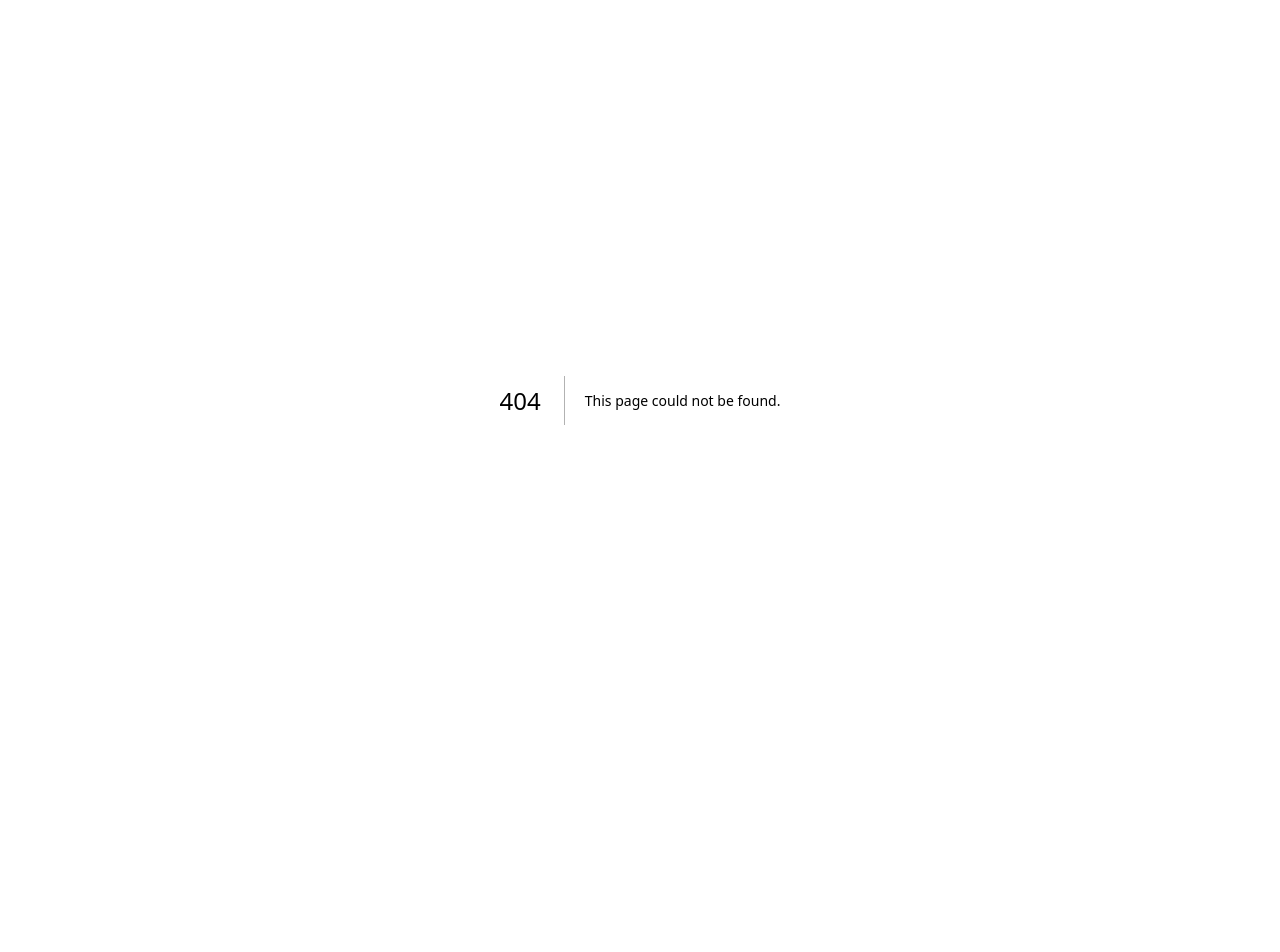
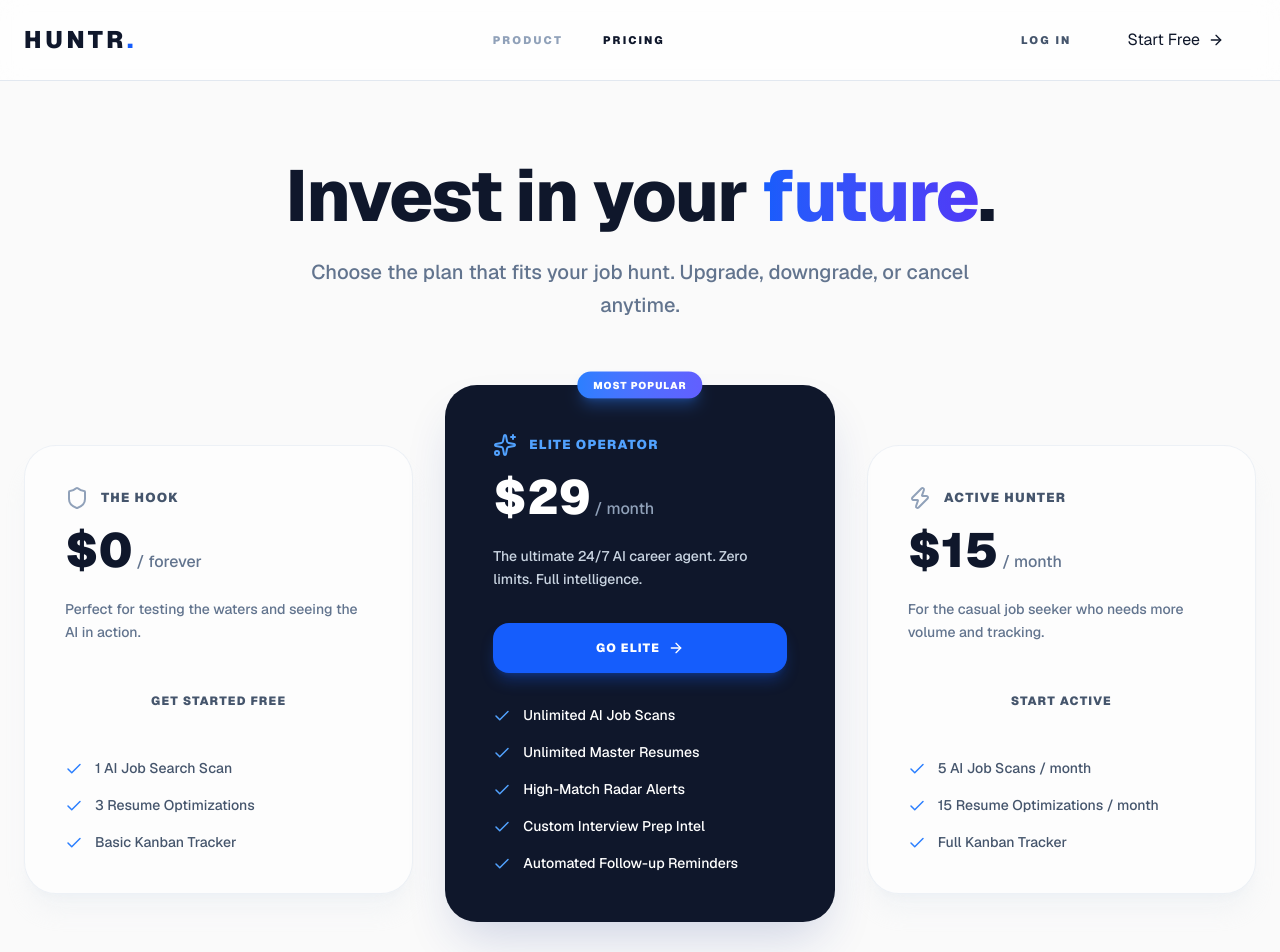
Before and after one commit to hunterom-pe/huntr-v2, a Next.js app: page /pricing in a window 1280 px wide. Before the commit this address had no page. Shown: the top 952 px of the page. Before the commit the page ends 800 px from the top, so only its background shows below. Built offline with nearby package versions, Linux system fonts and the light colour scheme.

Commit message:
feat: Add public pricing page with SaaS tier layout and update navigation

```diff
--- a/src/app/page.tsx
+++ b/src/app/page.tsx
@@ -16,6 +16,9 @@
           <nav className="flex items-center gap-6">
             <Link href="#how-it-works" className="hidden md:block text-xs font-bold text-slate-500 hover:text-slate-900 transition-colors uppercase tracking-widest">
               How it Works
+            </Link>
+            <Link href="/pricing" className="hidden md:block text-xs font-bold text-slate-500 hover:text-slate-900 transition-colors uppercase tracking-widest">
+              Pricing
             </Link>
             <Link href="/login" className="px-8 py-3 bg-[#F1F4F9] text-slate-700 text-[11px] font-black uppercase tracking-widest rounded-xl hover:bg-[#E2E8F0] transition-all">
               Sign In
--- /dev/null
+++ b/src/app/pricing/page.tsx
@@ -0,0 +1,138 @@
+"use client";
+
+import Link from "next/link";
+import { Check, ArrowRight, Sparkles, Zap, Shield } from "lucide-react";
+
+export default function PricingPage() {
+  return (
+    <div className="min-h-screen bg-[#fafafa] selection:bg-blue-200">
+      {/* Navigation */}
+      <nav className="fixed w-full z-50 top-0 transition-all duration-300 bg-white/70 backdrop-blur-md border-b border-slate-200">
+        <div className="max-w-7xl mx-auto px-6 h-20 flex items-center justify-between">
+          <Link href="/" className="flex items-center group">
+            <span className="text-2xl font-black tracking-[0.15em] text-slate-900 group-hover:text-blue-600 transition-colors">
+              HUNTR<span className="text-blue-600">.</span>
+            </span>
+          </Link>
+          <div className="hidden md:flex items-center gap-10">
+            <Link href="/" className="text-[11px] font-black uppercase tracking-[0.2em] text-slate-400 hover:text-slate-900 transition-colors">Product</Link>
+            <Link href="/pricing" className="text-[11px] font-black uppercase tracking-[0.2em] text-slate-900">Pricing</Link>
+          </div>
+          <div className="flex items-center gap-6">
+            <Link href="/login" className="text-[11px] font-black uppercase tracking-[0.2em] text-slate-600 hover:text-slate-900 transition-colors">Log In</Link>
+            <Link href="/onboarding" className="btn-primary px-8 py-3.5 hidden sm:flex items-center gap-2">
+              Start Free <ArrowRight size={16} />
+            </Link>
+          </div>
+        </div>
+      </nav>
+
+      {/* Hero Section */}
+      <div className="pt-40 pb-20 px-6 text-center">
+        <h1 className="text-5xl md:text-7xl font-extrabold text-slate-900 tracking-tight mb-6">
+          Invest in your <span className="text-transparent bg-clip-text bg-gradient-to-r from-blue-600 to-indigo-600">future</span>.
+        </h1>
+        <p className="text-lg md:text-xl text-slate-500 max-w-2xl mx-auto font-medium leading-relaxed">
+          Choose the plan that fits your job hunt. Upgrade, downgrade, or cancel anytime.
+        </p>
+      </div>
+
+      {/* Pricing Cards */}
+      <div className="max-w-7xl mx-auto px-6 pb-40">
+        <div className="grid md:grid-cols-3 gap-8 items-center">
+
+          {/* Free Tier */}
+          <div className="glass-card p-10 bg-white/60 border border-slate-200/60 rounded-[32px] shadow-xl shadow-slate-200/30">
+            <div className="flex items-center gap-3 mb-4">
+              <Shield className="text-slate-400" size={24} />
+              <h3 className="text-[13px] font-black uppercase tracking-widest text-slate-600">The Hook</h3>
+            </div>
+            <div className="mb-6">
+              <span className="text-5xl font-black text-slate-900">$0</span>
+              <span className="text-slate-500 font-medium"> / forever</span>
+            </div>
+            <p className="text-[14px] text-slate-500 font-medium mb-8 leading-relaxed">Perfect for testing the waters and seeing the AI in action.</p>
+            <Link href="/onboarding" className="btn-glass w-full py-4 mb-8 flex justify-center text-[12px] font-black uppercase tracking-widest text-slate-600 hover:text-slate-900">
+              Get Started Free
+            </Link>
+            <ul className="space-y-4">
+              <li className="flex items-start gap-3 text-[14px] text-slate-600 font-medium">
+                <Check className="text-blue-500 mt-0.5 shrink-0" size={18} /> 1 AI Job Search Scan
+              </li>
+              <li className="flex items-start gap-3 text-[14px] text-slate-600 font-medium">
+                <Check className="text-blue-500 mt-0.5 shrink-0" size={18} /> 3 Resume Optimizations
+              </li>
+              <li className="flex items-start gap-3 text-[14px] text-slate-600 font-medium">
+                <Check className="text-blue-500 mt-0.5 shrink-0" size={18} /> Basic Kanban Tracker
+              </li>
+            </ul>
+          </div>
+
+          {/* Elite Tier (Middle - Highlighted) */}
+          <div className="glass-card p-12 bg-slate-900 border-slate-800 rounded-[32px] shadow-2xl shadow-blue-900/20 relative transform md:-translate-y-4">
+            <div className="absolute top-0 left-1/2 -translate-x-1/2 -translate-y-1/2 bg-gradient-to-r from-blue-500 to-indigo-500 text-white text-[10px] font-black uppercase tracking-widest px-4 py-1.5 rounded-full shadow-lg shadow-blue-500/30">
+              Most Popular
+            </div>
+            <div className="flex items-center gap-3 mb-4">
+              <Sparkles className="text-blue-400" size={24} />
+              <h3 className="text-[13px] font-black uppercase tracking-widest text-blue-400">Elite Operator</h3>
+            </div>
+            <div className="mb-6">
+              <span className="text-5xl font-black text-white">$29</span>
+              <span className="text-slate-400 font-medium"> / month</span>
+            </div>
+            <p className="text-[14px] text-slate-300 font-medium mb-8 leading-relaxed">The ultimate 24/7 AI career agent. Zero limits. Full intelligence.</p>
+            <Link href="/onboarding" className="w-full py-4 mb-8 flex justify-center items-center gap-2 bg-blue-600 hover:bg-blue-500 text-white rounded-2xl text-[12px] font-black uppercase tracking-widest transition-colors shadow-lg shadow-blue-600/30">
+              Go Elite <ArrowRight size={16} />
+            </Link>
+            <ul className="space-y-4">
+              <li className="flex items-start gap-3 text-[14px] text-white font-medium">
+                <Check className="text-blue-400 mt-0.5 shrink-0" size={18} /> Unlimited AI Job Scans
+              </li>
+              <li className="flex items-start gap-3 text-[14px] text-white font-medium">
+                <Check className="text-blue-400 mt-0.5 shrink-0" size={18} /> Unlimited Master Resumes
+              </li>
+              <li className="flex items-start gap-3 text-[14px] text-white font-medium">
+                <Check className="text-blue-400 mt-0.5 shrink-0" size={18} /> High-Match Radar Alerts
+              </li>
+              <li className="flex items-start gap-3 text-[14px] text-white font-medium">
+                <Check className="text-blue-400 mt-0.5 shrink-0" size={18} /> Custom Interview Prep Intel
+              </li>
+              <li className="flex items-start gap-3 text-[14px] text-white font-medium">
+                <Check className="text-blue-400 mt-0.5 shrink-0" size={18} /> Automated Follow-up Reminders
+              </li>
+            </ul>
+          </div>
+
+          {/* Active Tier */}
+          <div className="glass-card p-10 bg-white/60 border border-slate-200/60 rounded-[32px] shadow-xl shadow-slate-200/30">
+            <div className="flex items-center gap-3 mb-4">
+              <Zap className="text-slate-400" size={24} />
+              <h3 className="text-[13px] font-black uppercase tracking-widest text-slate-600">Active Hunter</h3>
+            </div>
+            <div className="mb-6">
+              <span className="text-5xl font-black text-slate-900">$15</span>
+              <span className="text-slate-500 font-medium"> / month</span>
+            </div>
+            <p className="text-[14px] text-slate-500 font-medium mb-8 leading-relaxed">For the casual job seeker who needs more volume and tracking.</p>
+            <Link href="/onboarding" className="btn-glass w-full py-4 mb-8 flex justify-center text-[12px] font-black uppercase tracking-widest text-slate-600 hover:text-slate-900">
+              Start Active
+            </Link>
+            <ul className="space-y-4">
+              <li className="flex items-start gap-3 text-[14px] text-slate-600 font-medium">
+                <Check className="text-blue-500 mt-0.5 shrink-0" size={18} /> 5 AI Job Scans / month
+              </li>
+              <li className="flex items-start gap-3 text-[14px] text-slate-600 font-medium">
+                <Check className="text-blue-500 mt-0.5 shrink-0" size={18} /> 15 Resume Optimizations / month
+              </li>
+              <li className="flex items-start gap-3 text-[14px] text-slate-600 font-medium">
+                <Check className="text-blue-500 mt-0.5 shrink-0" size={18} /> Full Kanban Tracker
+              </li>
+            </ul>
+          </div>
+
+        </div>
+      </div>
+    </div>
+  );
+}
```
